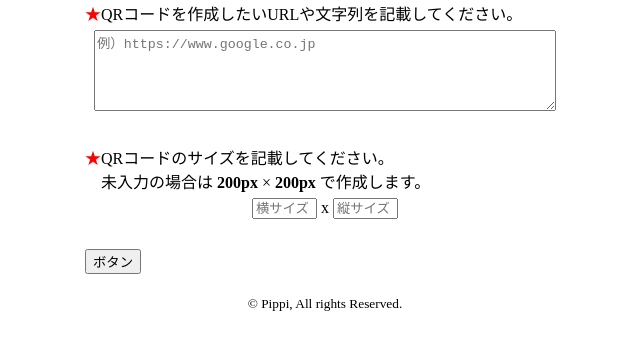
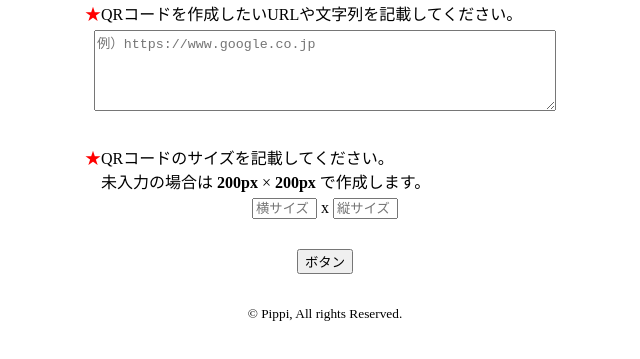
Before and after one commit to pipippi/pipippi.github.io, a plain HTML site: page QRcode/index.html in a window 1280 px wide. Shown: the part 79-438 px from the top of the page, without its empty margins (315-955 px from the left). Drawn offline with Linux system fonts and the light colour scheme.

Commit message:
Update index.html

```diff
--- a/QRcode/index.html
+++ b/QRcode/index.html
@@ -94,11 +94,11 @@
 	        x
 	        <input type="text" id="heightsize" name="height" size="5" maxlength="3" placeholder="縦サイズ">
         </div>
-		<div><input type="button" value="ボタン" onclick="clickBtn()"></div>
-	</div>
-	<footer>
-		<small>&copy; Pippi, All rights Reserved.</small>
-	</footer>
+	<div class="inputarea"><input type="button" value="ボタン" onclick="clickBtn()"></div>
+    </div>
+    <footer>
+	<small>&copy; Pippi, All rights Reserved.</small>
+    </footer>
 </body>
 
 </html>
```
